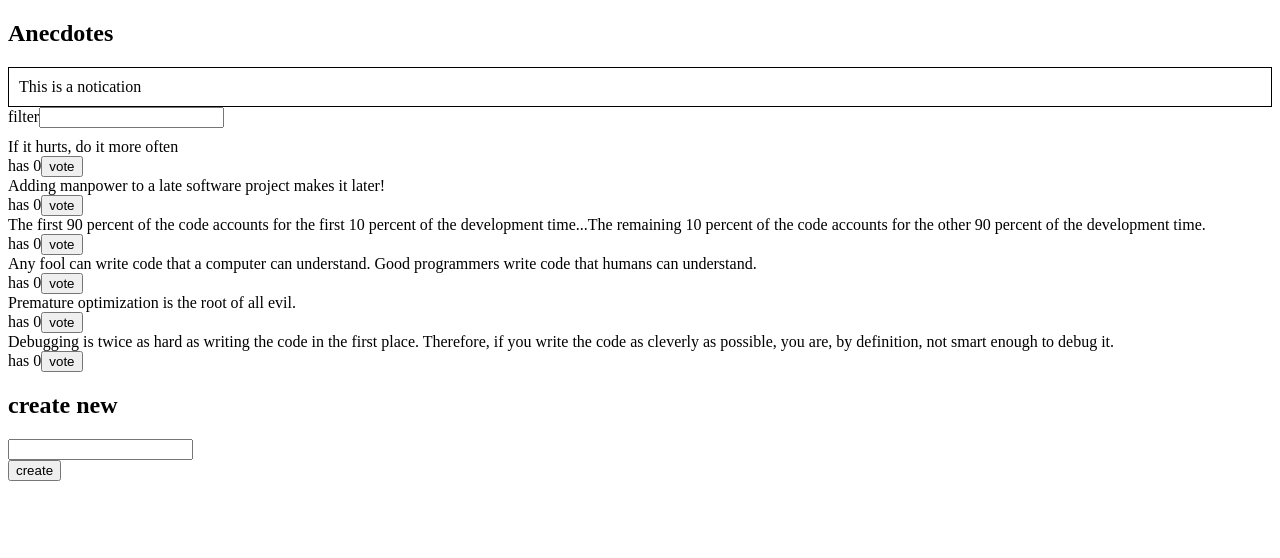
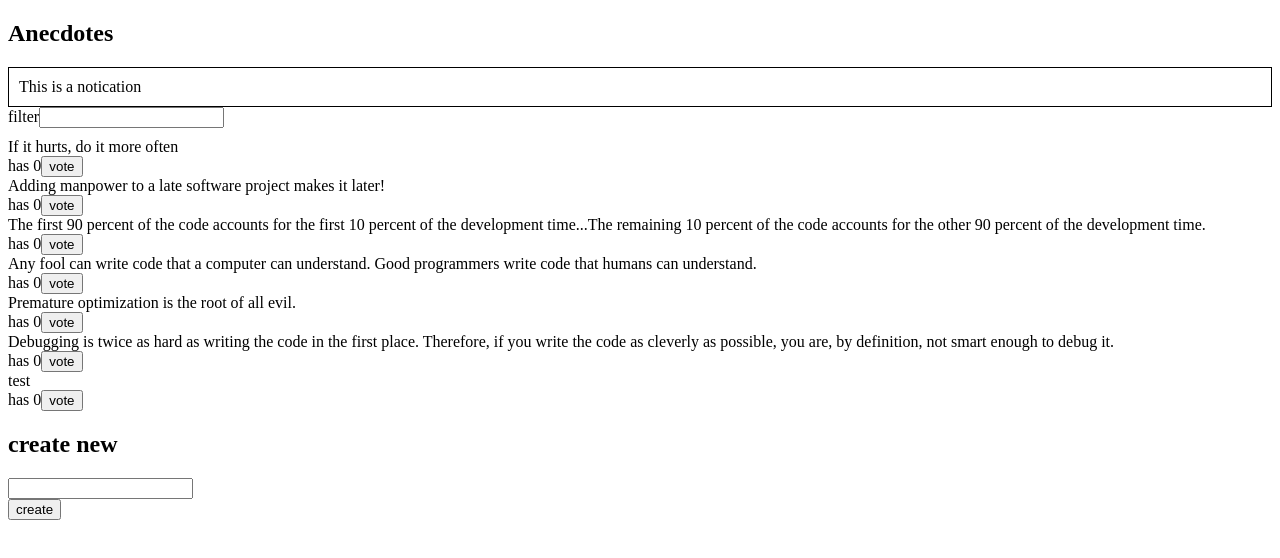
Before and after one commit to AustinWang0120/fso_anecdotes_redux, a React (Create React App) app: page / in a window 1280 px wide. Shown: the top 558 px of the page. Built offline with nearby package versions, Linux system fonts and the light colour scheme; data requests are answered from the project's data file.

Commit message:
Finish exercise 6.15

```diff
--- a/db.json
+++ b/db.json
@@ -29,6 +29,11 @@
       "content": "Debugging is twice as hard as writing the code in the first place. Therefore, if you write the code as cleverly as possible, you are, by definition, not smart enough to debug it.",
       "id": "98312",
       "votes": 0
+    },
+    {
+      "content": "test",
+      "votes": 0,
+      "id": "s7eAnjZ"
     }
   ]
 }
--- a/src/components/AnecdoteForm.js
+++ b/src/components/AnecdoteForm.js
@@ -1,16 +1,21 @@
 import { useDispatch } from "react-redux"
 import { createAnecdote } from "../reducers/anecdoteReducer"
 import { removeNotification, setNotification } from "../reducers/notificationReducer"
+import anecdoteService from "../services/anecdotes"
 
 const AnecdoteForm = () => {
   const dispatch = useDispatch()
 
-  const addAnecdote = (event) => {
+  const addAnecdote = async (event) => {
     event.preventDefault()
     const content = event.target.content.value
     event.target.content.value = ""
-    dispatch(createAnecdote(content))
-    dispatch(setNotification(`You created ${content}`))
+    // backend
+    const createdAnecdote = await anecdoteService.create(content)
+    // frontend
+    dispatch(createAnecdote(createdAnecdote))
+    // notification
+    dispatch(setNotification(`You created ${createdAnecdote.content}`))
     setTimeout(() => {
       dispatch(removeNotification())
     }, 3000)
--- a/src/reducers/anecdoteReducer.js
+++ b/src/reducers/anecdoteReducer.js
@@ -17,11 +17,11 @@ const anecdoteSlice = createSlice({
     voteFor(state, action) {
       const id = action.payload
       const itemToChange = state.find(item => item.id === id)
-      const changedItem = { ... itemToChange, votes: itemToChange.votes + 1 }
+      const changedItem = { ...itemToChange, votes: itemToChange.votes + 1 }
       return state.map(item => item.id === id ? changedItem : item)
     },
     createAnecdote(state, action) {
-      state.push(asObject(action.payload))
+      state.push(action.payload)
     },
     setAnecdotes(state, action) {
       return action.payload
--- a/src/services/anecdotes.js
+++ b/src/services/anecdotes.js
@@ -7,8 +7,17 @@ const getAll = async () => {
   return res.data
 }
 
+const create = async (content) => {
+  const newAnecdote = {
+    content,
+    votes: 0
+  }
+  const res = await axios.post(baseUrl, newAnecdote)
+  return res.data
+}
+
 const myService = {
-  getAll
+  getAll, create
 }
 
 export default myService
```
